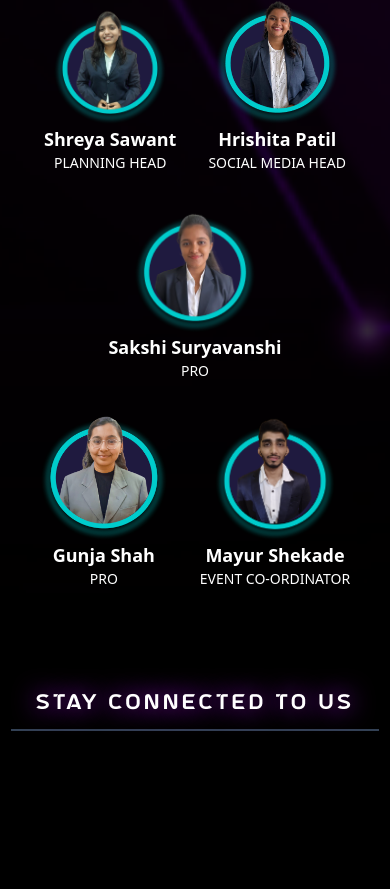
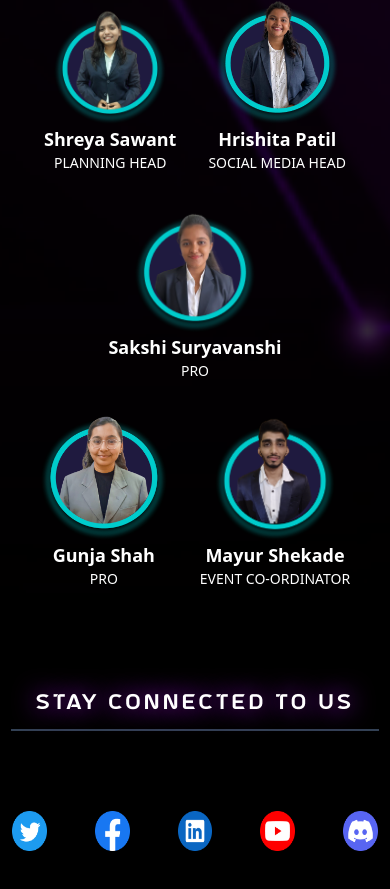
Before and after one commit to FaizanPotrick/CSI-Technitude-2022, a React (Create React App) app: page / in a window 390 px wide. Shown: the part 5056-5945 px from the top of the page. Before the commit the page ends 5847 px from the top, so only its background shows below. Built offline with nearby package versions, Linux system fonts and the light colour scheme.

Commit message:
Update App Component

```diff
--- a/src/App.js
+++ b/src/App.js
@@ -67,6 +67,43 @@ function App() {
         <div className="mb-10 astro-space text-xl sm:text-3xl md:text-4xl text-glow text-center after:block after:mt-3 after:border-b-2 after:border-slate-700 after:w-[23rem] sm:after:w-[29rem] md:after:w-[35rem]">
           Stay connected to us
         </div>
+        <div className="flex gap-12 md:gap-14 justify-center items-center my-10">
+          <a href="">
+            <img
+              className="h-10 sm:h-12 hover:scale-110"
+              src={require("./assets/twitter.png")}
+              alt="Twitter"
+            />
+          </a>
+          <a href="">
+            <img
+              className="h-10 sm:h-12 hover:scale-110"
+              src={require("./assets/facebook.png")}
+              alt="Facebook"
+            />
+          </a>
+          <a href="">
+            <img
+              className="h-10 sm:h-12 hover:scale-110"
+              src={require("./assets/linkedin.png")}
+              alt="LinkedIn"
+            />
+          </a>
+          <a href="">
+            <img
+              className="h-10 sm:h-12 hover:scale-110"
+              src={require("./assets/youtube.png")}
+              alt="YouTube"
+            />
+          </a>
+          <a href="">
+            <img
+              className="h-10 sm:h-12 hover:scale-110"
+              src={require("./assets/discord.png")}
+              alt="Discord"
+            />
+          </a>
+        </div>
       </div>
     </div>
   );
```
